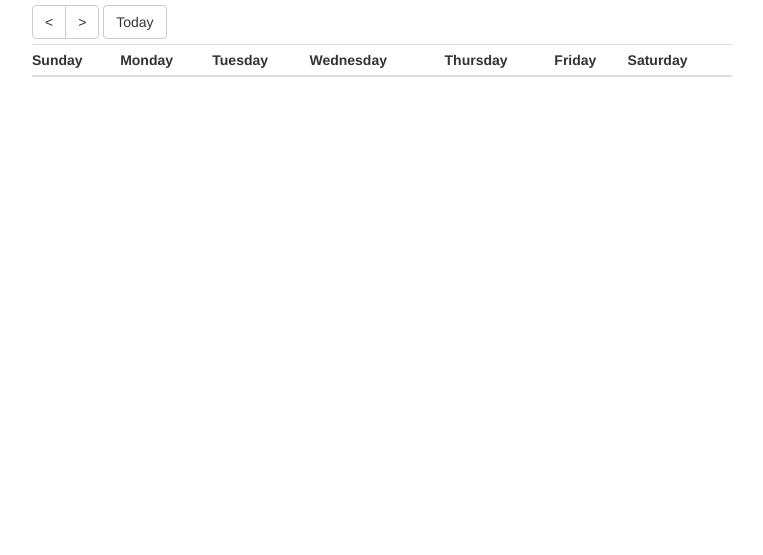
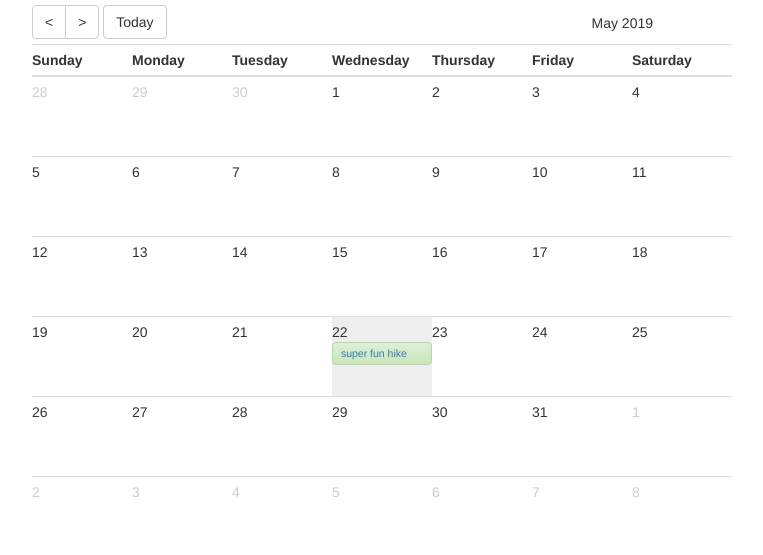
Before and after one commit to dli24/Hiking_Django, a Django app: page /hike/calendar in a window 1280 px wide. Shown: the top 555 px of the page, without its empty margins (258-1021 px from the left). Run offline with Django 3.2, Linux system fonts and the light colour scheme; parts of the project's set-up code (start-up, migrations or seed data) failed here and were passed over; some libraries are stand-ins or nearby versions.

Commit message:
add renderEvents to cal; get hikes order_by date

```diff
--- a/hike/views.py
+++ b/hike/views.py
@@ -22,6 +22,7 @@ def hike_new(request):
 
 # show all hikes on a calendar
 def hike_calendar(request):
-    return render(request, 'hike/hike_calendar.html')
+    hikes = Hike.objects.order_by('hike_date');
+    return render(request, 'hike/hike_calendar.html', {'hikes': hikes})
 
 # USER / PROFILE VIEWS
--- a/templates/hike/hike_calendar.html
+++ b/templates/hike/hike_calendar.html
@@ -13,8 +13,11 @@
 <script>
   const months = ["January", "February", "March", "April", "May", "June", "July", "August", "September", "October", "November", "December"];
 
+  const dateToIdStr = (inp) => {
+    return `${inp.getFullYear()}_${inp.getMonth() + 1}_${inp.getDate()}`;
+  }
+
   const navigateCal = (e) => {
-    console.log(e.path); //path[1].dataset.date || path[2].dataset.date
     if (e.path[1].dataset.date) {
       renderCal();
     } else {
@@ -49,7 +52,7 @@
         for (i = 0; i < 7; i++) {
           let dayClass = (thedate < first || thedate > last)? 'outside': 'current';
           let selected = (thedate.toDateString() === todayString)? 'selected': '';
-          cells += `<td class="calendar-day ${selected} ${dayClass} js-cal-option" data-date="${thedate.toISOString()}">
+          cells += `<td class="calendar-day ${selected} ${dayClass} js-cal-option" id="${dateToIdStr(thedate)}">
             <div class="date">${thedate.getDate()}</div>
           </td>`;
           thedate.setDate(thedate.getDate() + 1);
@@ -65,9 +68,20 @@
       title: 'super fun hike',
       description: 'we\'re going out to the way way back. gonna get lost and have a grand old time. there will be snakes, and snails. maybe even lions, tigers, and bears',
       distance: 5.6,
-      difficulty:
+      difficulty: 3.0
     }
   ]
+
+
+  const renderEvents = () => {
+    hikes.forEach(hike => {
+      let eventEl = document.createElement('div');
+      eventEl.classList.add('event', 'begin', 'end');
+      eventEl.setAttribute('title', hike.title);
+      eventEl.innerHTML = `<a href="hikeId">${hike.title}</a>`;
+      document.getElementById(dateToIdStr(hike.hike_date)).append(eventEl);
+    })
+  }
 
 </script>
 
@@ -124,6 +138,7 @@
     </table>
     <script>
       renderCal();
+      renderEvents();
       document.querySelector('.js-cal-prev').addEventListener('click', navigateCal);
       document.querySelector('.js-cal-next').addEventListener('click', navigateCal);
       document.querySelector('.js-cal-option').addEventListener('click', navigateCal);
```
Also changed, not shown: hike/static/hike.css (deleted, +0 -14 lines).
